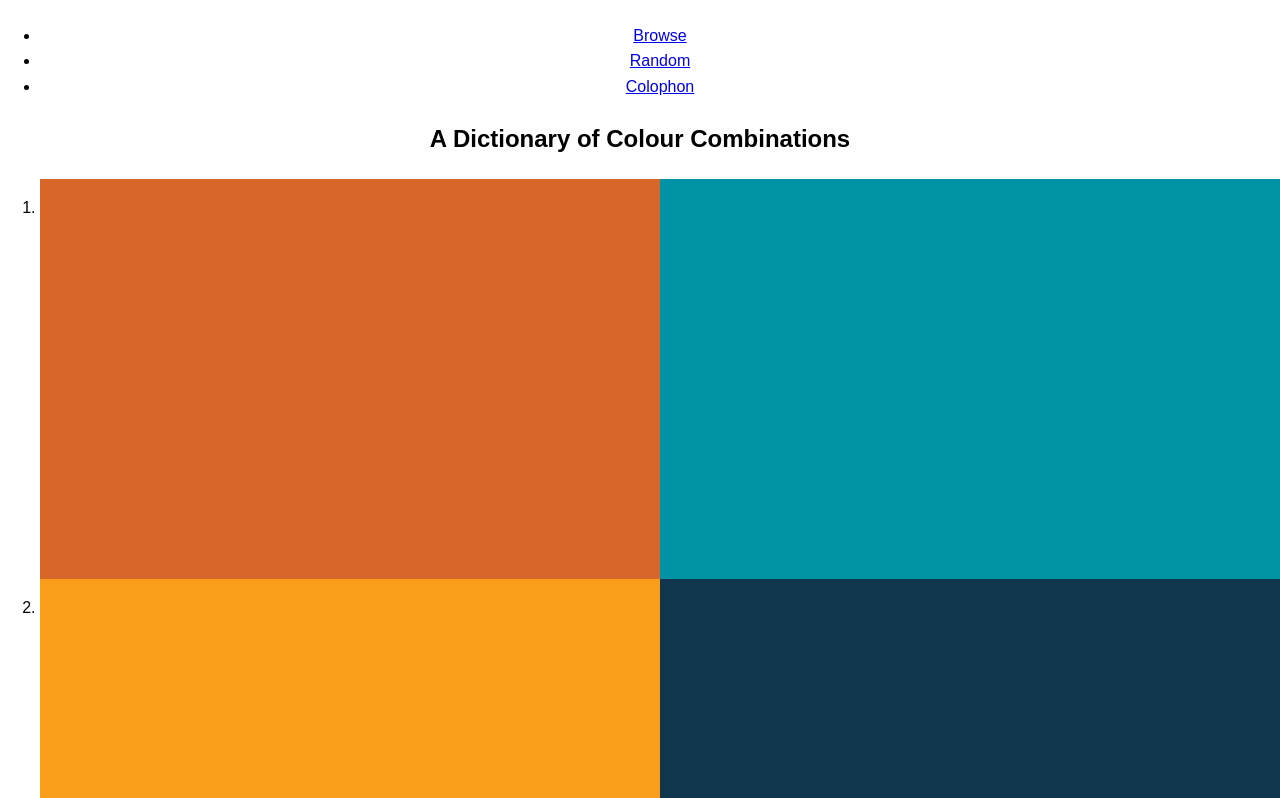
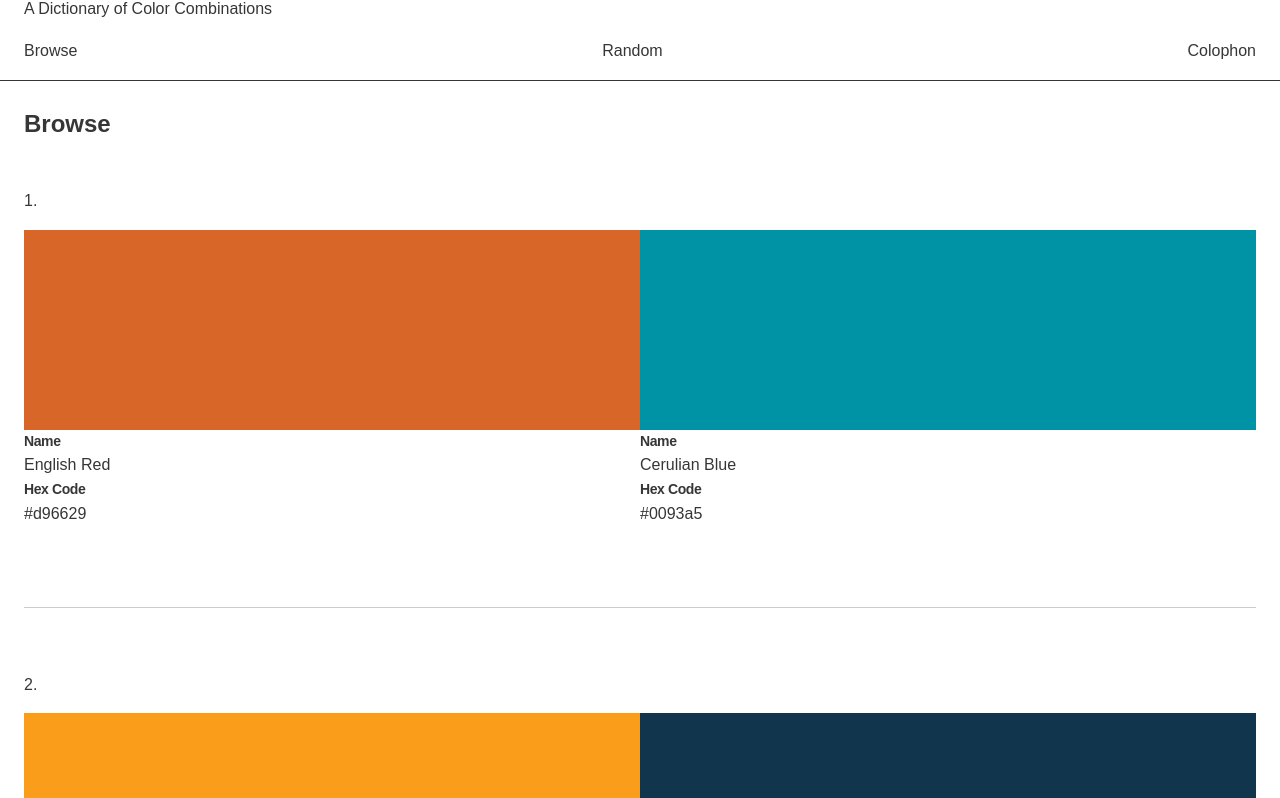
Before and after one commit to Z4P0/sanzo, an Eleventy site: page site/index.njk in a window 1280 px wide. Shown: the part 72-870 px from the top of the page. Built offline with nearby package versions, Linux system fonts and the light colour scheme; Eleventy itself is replaced by a stand-in of ours; files that its build step writes are made by us from their sources.

Commit message:
start improving the site design

```diff
--- a/_includes/page.njk
+++ b/_includes/page.njk
@@ -12,11 +12,12 @@ title: Sanzo
   </head>
   <body>
     <div class="container">
-      <header>
-        <h1>
+      <header class="site-header">
+        <h1 class="site-title">
           <a href="/">Sanzo</a>
         </h1>
-        <ul>
+        <p>A Dictionary of Color Combinations</p>
+        <ul class="site-menu">
           <li>
             <a href="/">Browse</a>
           </li>
--- a/site/index.njk
+++ b/site/index.njk
@@ -2,14 +2,16 @@
 layout: page.njk
 ---
 
-<h2>A Dictionary of Colour Combinations</h2>
+<h2>Browse</h2>
 
-<ol>
+<ol class="color-list">
   {%- for palette in palettes %}
     <li>
       <div class="palette" >
         {%- for color in palette %}
-          <div class="swatch" style="background: {{ color.hex }}">
+          <div class="palette__color">
+            <div class="swatch" style="background: {{ color.hex }}">
+            </div>
             <dl>
               <dt>Name</dt>
               <dd>{{ color.name }}</dd>
--- a/site/styles/styles.css
+++ b/site/styles/styles.css
@@ -1,29 +1,97 @@
 body {
+  color: #363636;
   font-family: Arial, sans-serif;
-  height: 100vh;
   line-height: 1.616;
   margin: 0;
   padding: 0;
-  width: 100vw;
 }
-.container {
-  text-align: center;
+
+h1, h2, h3, h4, h5, h6,
+p, ul, ol, dl {
+  margin-top: 0;
 }
+
+h1, h2, h3, h4, h5, h6 {
+  margin-bottom: .5em;
+}
+
+dt {
+  font-weight: bold;
+}
+
+dd {
+  margin: 0;
+}
+
+main {
+  padding: 1.5em;
+}
+
+/* header */
+.site-header {
+  border-bottom: 1px solid currentColor;
+  padding: 1.5em 1.5em 1em;
+}
+
+.site-header a {
+  color: inherit;
+  text-decoration: none;
+}
+.site-header a:hover {
+  text-decoration: underline;
+}
+
+
+/* site title */
+.site-title {
+  font-size: 1.3125em;
+  letter-spacing: -.2px;
+}
+
+/* menu */
+.site-menu {
+  display: flex;
+  justify-content: space-between;
+  list-style: none;
+  margin: 0;
+  padding: 0;
+}
+
+
+/* Color list on homepage */
+.color-list {
+  list-style-position: inside;
+  padding: 0;
+}
+
+.color-list li {
+  border-bottom: 1px solid #ccc;
+  padding: 4em 0;
+  /*margin: 3em auto;*/
+}
+
+.color-list li:first-child {
+  padding-top: 2em;
+}
+
+.color-list .palette {
+  margin-top: 1em;
+}
+
 .palette {
   display: flex;
 }
+.palette__color {
+  flex: 1;
+}
+
+.palette__color dt {
+  font-size: .875em;
+  letter-spacing: -.4px;
+}
+
+
+
 .swatch {
-  flex: 1;
-  height: 50vh;
+  height: 25vh;
 }
-.swatch dl {
-  text-align: left;
-  opacity: 0;
-  transition: opacity .2s ease-out;
-}
-.swatch dt {
-  font-weight: bold;
-}
-.swatch:hover dl {
-  opacity: 1;
-}
```
Also changed, not shown: _includes/page.pug (+21 -2 lines), site/colophon.pug (+1 -14 lines), site/random.pug (+2 -14 lines), site/scripts/browser.js (+6 -2 lines), README.md.
